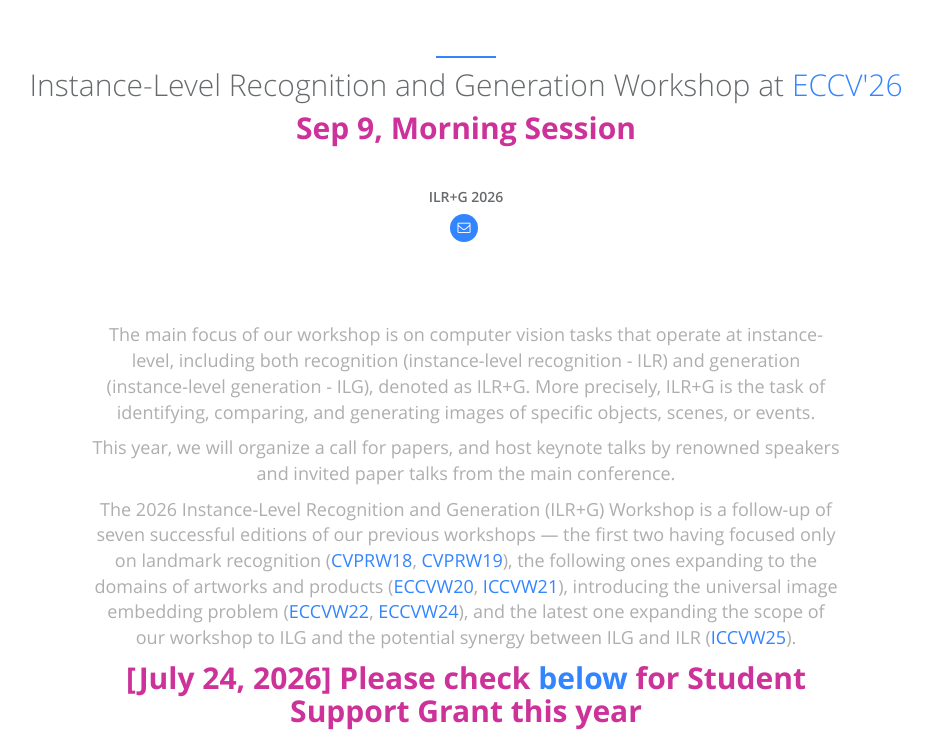
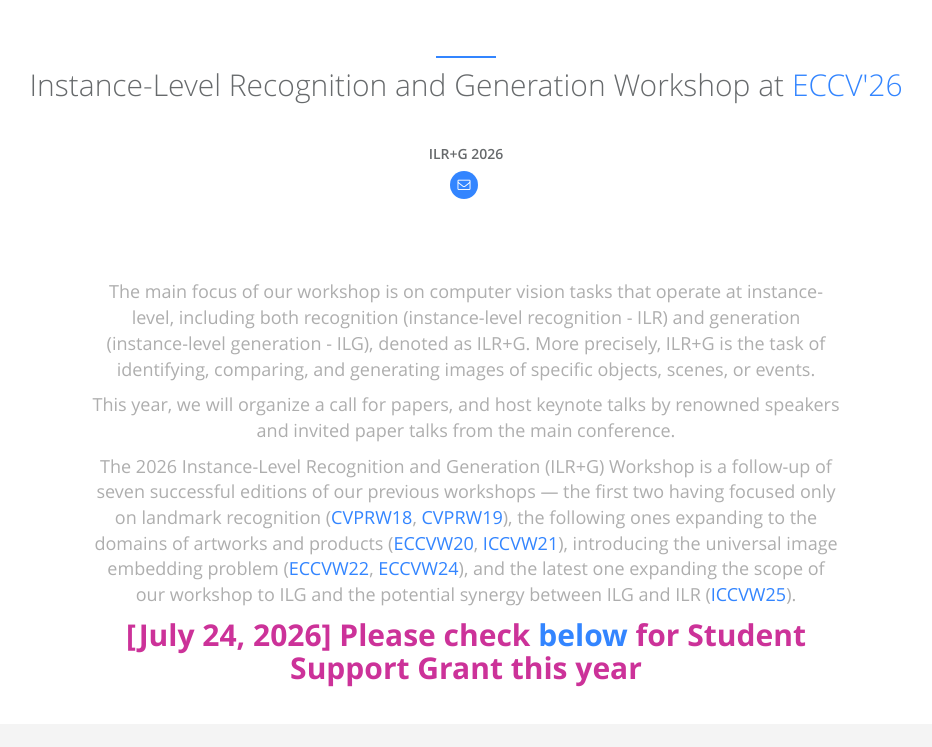
Before and after one commit to ilr-workshop/ECCVW2026, a Jekyll site: the page built from index.html, in a window 1280 px wide and 900 px high, scrolled down 321 px, cut to the strip 153-900 px from the top of the window. Shown: the whole strip, without its empty margins (174-1106 px from the left). Built offline with Jekyll 4.4.1, drawn with Linux system fonts in a browser that asks for light colours.

Commit message:
Update about.html

```diff
--- a/_includes/sections/about.html
+++ b/_includes/sections/about.html
@@ -3,7 +3,7 @@
         <div class="col-lg-12 text-center">
             <div class="navy-line"></div>
             <h1><span data-i18n="about_me.about_me">Instance-Level Recognition and Generation Workshop at </span><a href="https://eccv.ecva.net/" target="_blank"><span class="navy">ECCV'26</span></a></h1>
-            <h1><span data-i18n="about_me.about_me"><b><font color="#CC3299">Sep 9, Morning Session</font></b></span></h1>
+            <!-- <h1><span data-i18n="about_me.about_me"><b><font color="#CC3299">Sep 9, Morning Session</font></b></span></h1> -->
             <!-- <h1><span data-i18n="about_me.about_me"><b><font color="#CC3299">Workshop Location: 306 A</font></b></span></h1> -->
             <!-- <h1><span data-i18n="about_me.about_me"><b><font color="#CC3299">Sep 9, Morning Session</font></b></span></h1> -->
             <!-- <p>Donec sed odio dui. Etiam porta sem malesuada magna mollis euismod.</p> -->
```
